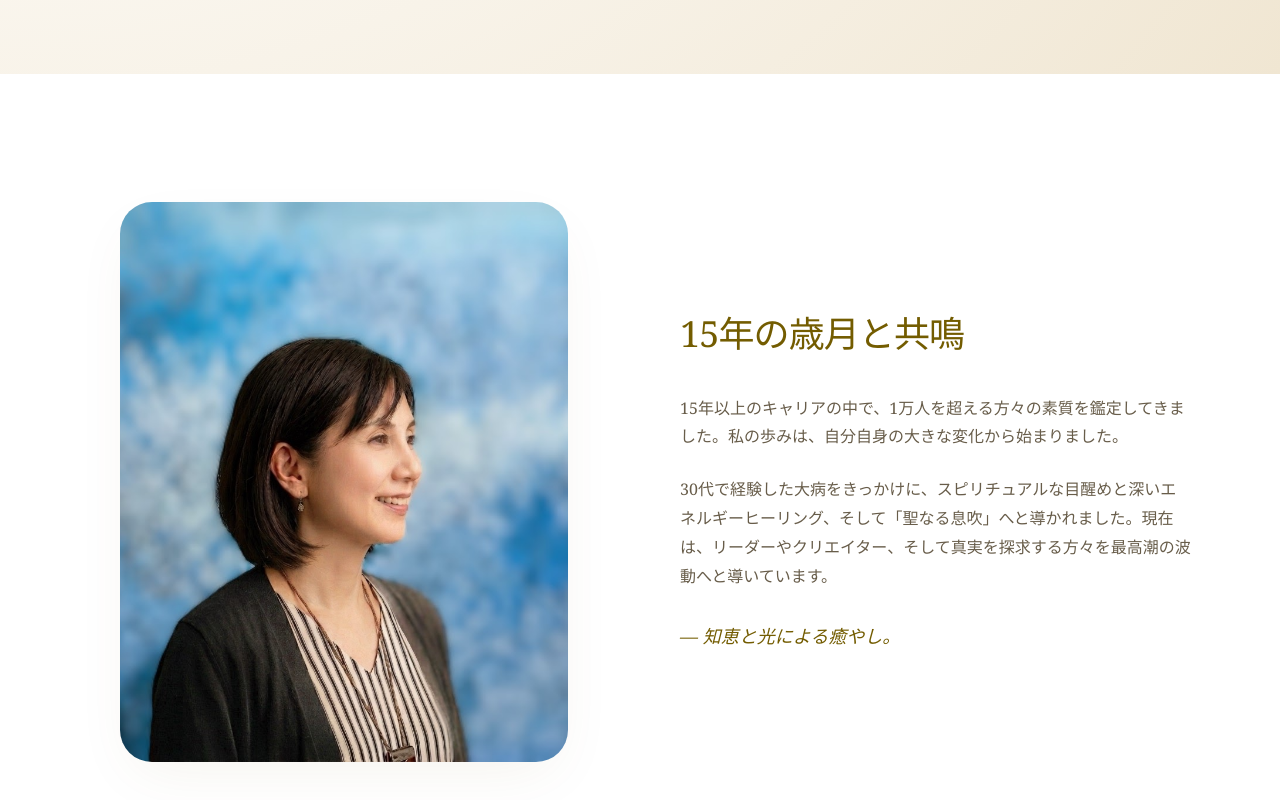
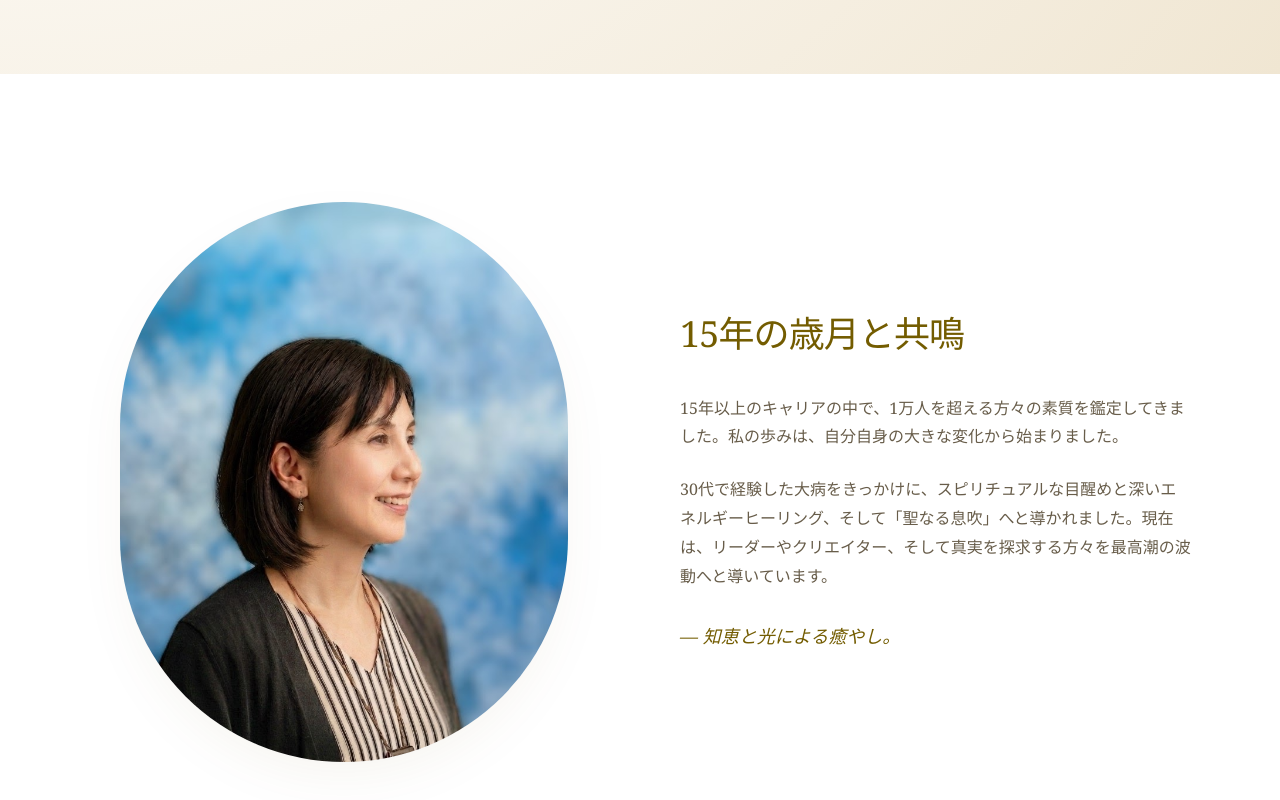
Before and after one commit to terboz/sayumi-room, a React (Vite) app: page /#/ in a window 1280 px wide. Shown: the part 926-1726 px from the top of the page. Built offline with nearby package versions, Linux system fonts and the light colour scheme.

Commit message:
Change image class to use rounded-full style

```diff
--- a/src/pages/Home.tsx
+++ b/src/pages/Home.tsx
@@ -68,7 +68,7 @@ export default function Home() {
               src="/media/selfportrait.png"
               onError={(e) => { e.currentTarget.src = "https://images.unsplash.com/photo-1534528741775-53994a69daeb?q=80&w=1000&auto=format&fit=crop"; }}
               alt="Woman Portrait"
-              className="w-full max-w-md mx-auto rounded-[2rem] ethereal-shadow object-cover aspect-[4/5]"
+              className="w-full max-w-md mx-auto rounded-full ethereal-shadow object-cover aspect-[4/5]"
               referrerPolicy="no-referrer"
             />
           </motion.div>
```
